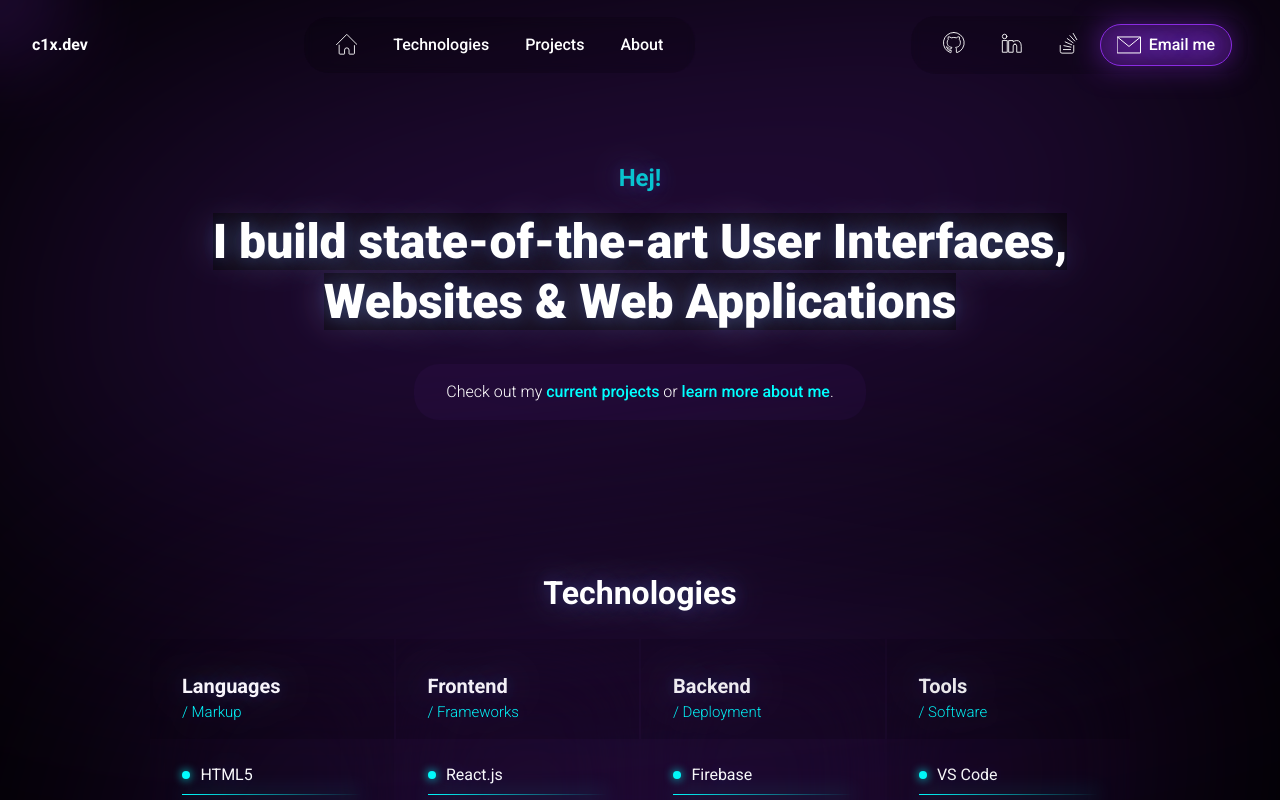
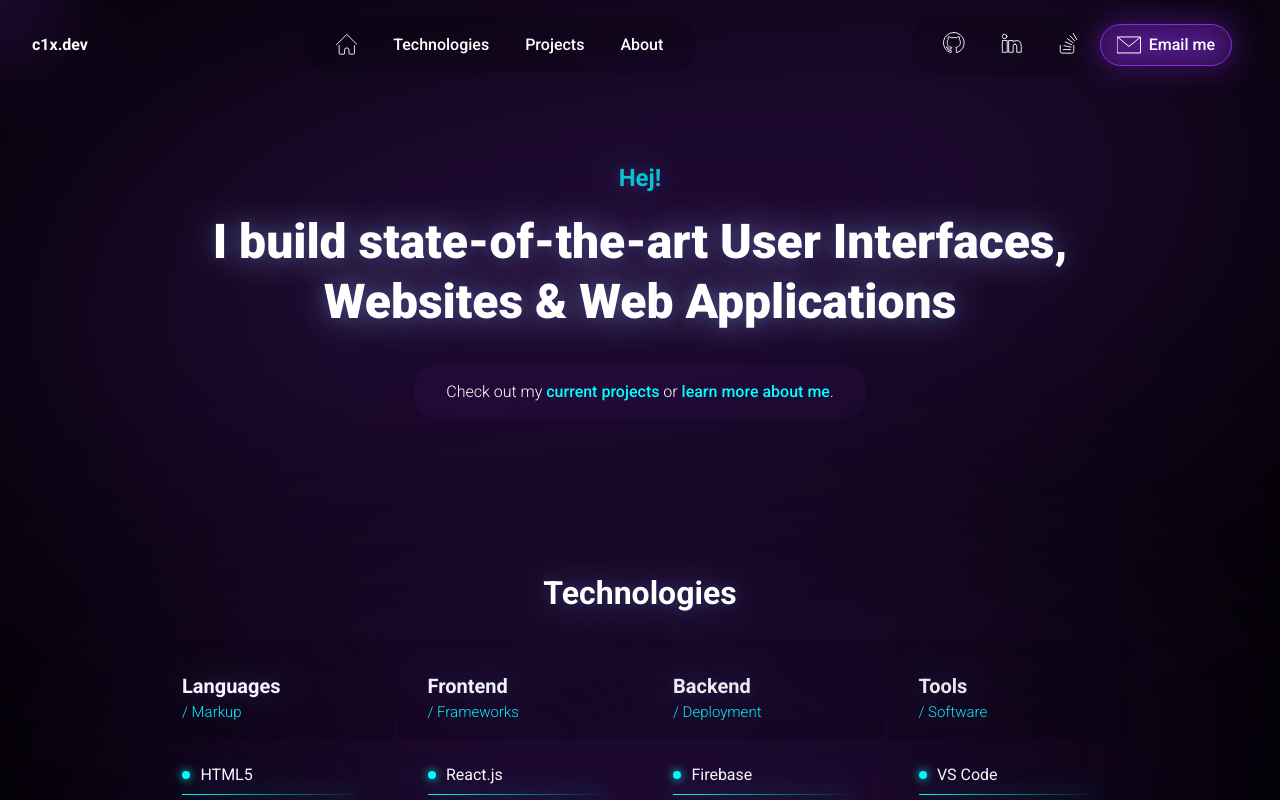
Before and after one commit to mattkraemer/c1x-v5, a Next.js app: page / in a window 1280 px wide. Shown: the top 800 px of the page. Built offline with nearby package versions, Linux system fonts and the light colour scheme.

Commit message:
header update

```diff
--- a/components/Header/index.js
+++ b/components/Header/index.js
@@ -7,7 +7,7 @@ export default function Header() {
       <div class="container">
         <div class={styles.inner}>
           <h2>Hej!</h2>
-          <h1><span>I build state-of-the-art User Interfaces, Websites & Web Applications</span></h1>
+          <h1>I build state-of-the-art User Interfaces, Websites & Web Applications</h1>
           <p>
             Check out my <Link href="#projects"><a>current projects</a></Link> or <Link href="#about"><a>learn more about me</a></Link>.
           </p>
--- a/styles/Header.module.css
+++ b/styles/Header.module.css
@@ -1 +1 @@
-.header{padding:10rem 0 4rem 0;display:flex;position:relative;z-index:1}.header::before{content:"";position:absolute;top:0;left:0;width:100%;height:100%;filter:blur(150px);background:linear-gradient(to bottom right, rgba(0, 0, 0, 0.5), rgba(138, 43, 226, 0.35), black);z-index:-2}.header::after{content:"";position:absolute;top:0;left:0;width:100%;height:100%;background-size:cover;background-position:top;z-index:-3;opacity:.15}.header .inner{text-align:center;margin:auto}.header .inner h1{color:#fff;font-size:3rem;font-weight:900;line-height:1.25;margin:0 0 2rem 0}.header .inner h1 span{background:rgba(0,0,0,.5);-webkit-backdrop-filter:blur(25px);backdrop-filter:blur(25px)}.header .inner h2{color:rgba(0,255,255,.75);font-size:1.5em;margin:0 0 1rem 0}.header .inner p{color:#fff;margin:0;background-color:rgba(138,43,226,.05);display:inline-block;padding:1rem 2rem;border-radius:25px;font-weight:300}.header .inner p a{position:relative;font-weight:500}
+.header{padding:10rem 0 4rem 0;display:flex;position:relative;z-index:1}.header::before{content:"";position:absolute;top:0;left:0;width:100%;height:100%;filter:blur(150px);background:linear-gradient(to bottom right, rgba(0, 0, 0, 0.5), rgba(138, 43, 226, 0.35), black);z-index:-2}.header::after{content:"";position:absolute;top:0;left:0;width:100%;height:100%;background-size:cover;background-position:top;z-index:-3;opacity:.15}.header .inner{text-align:center;margin:auto}.header .inner h1{color:#fff;font-size:3rem;font-weight:900;line-height:1.25;margin:0 0 2rem 0}.header .inner h2{color:rgba(0,255,255,.75);font-size:1.5em;margin:0 0 1rem 0}.header .inner p{color:#fff;margin:0;background-color:rgba(138,43,226,.05);display:inline-block;padding:1rem 2rem;border-radius:25px;font-weight:300}.header .inner p a{position:relative;font-weight:500}
--- a/styles/Header.module.scss
+++ b/styles/Header.module.scss
@@ -35,10 +35,6 @@
       font-weight: 900;
       line-height: 1.25;
       margin: 0 0 2rem 0;
-      span {
-        background: rgba(black,.5);
-        backdrop-filter: blur(25px);
-      }
     }
     h2 {
       color: rgba(cyan, .75);
```
